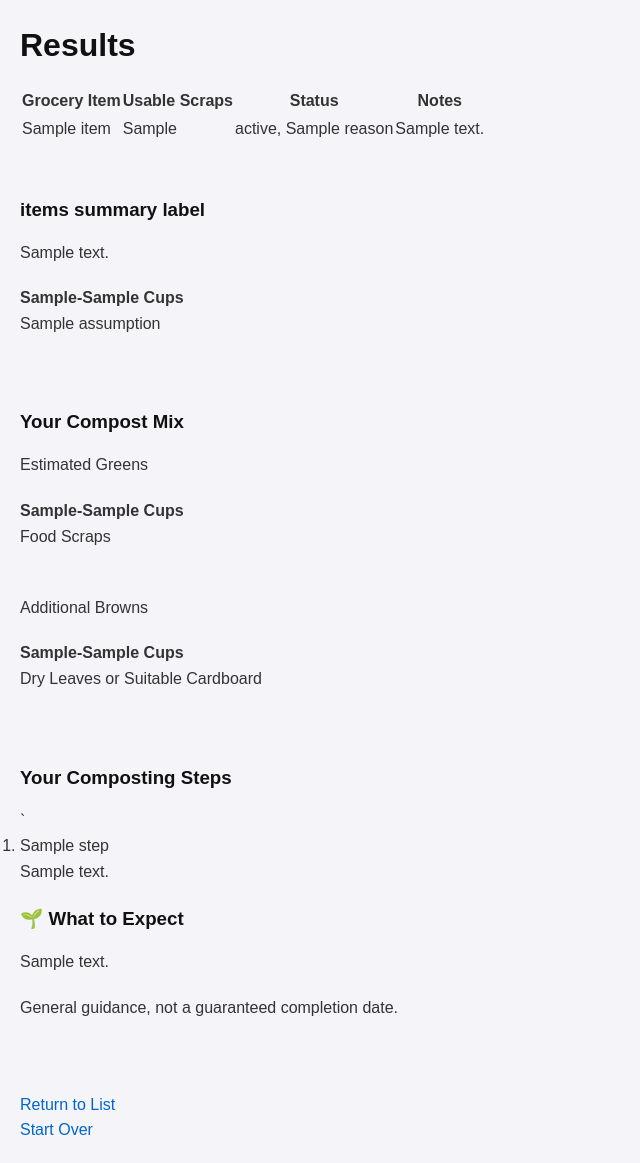
After one commit to al1talq/Compost-Companion, a Flask app: template templates/results.html in a window 1280 px wide. The commit adds this page. Shown: the whole page, without its empty margins (0-640 px from the left). Run offline with Flask 3, Linux system fonts and the light colour scheme; the template is opened without the code that fills it: most values are stand-ins (such as "Sample title", 1, 10 or a date in 2020).

Commit message:
frontend upd 1, Completed Framework

```diff
--- /dev/null
+++ b/templates/results.html
@@ -0,0 +1,107 @@
+<!DOCTYPE html>
+<html lang="en">
+<head>
+    <meta charset="UTF-8">
+    <meta name="viewport" content="width=device-width, initial-scale=1.0">
+    <title>Compost App Results</title>
+    <link rel="stylesheet" href="styles.css">
+</head>
+<body>
+    <h1>Results</h1>
+
+    <table>
+        <thead>
+            <tr>
+                <th>Grocery Item</th>
+                <th>Usable Scraps</th>
+                <th>Status</th>
+                <th>Notes</th>
+            </tr>
+        </thead>
+        <tbody>
+            <!-- Requires you to have defined an items list on the backend
+             Also, kinda unclear on how status/reason/preparation_note are defined,
+             so I just used the names you had in your example. Adjust as needed.
+             Not even sure if preparation note was meant to be here in this table
+              -->
+            {% for item in items %}
+            <tr>
+                <td>{{ item.name }}</td>
+                <td>{{ item.usable_scraps }}</td>
+                <td>{{ item.status}}, {{ item.reason }}</td>
+                <td>{{ item.preparation_note }}</td>
+            </tr>
+            {% endfor %}
+        </tbody>
+    </table><br><br>
+
+    <div>
+        <h3 id="Items_Summ_Label" >items summary label</h3>
+        <!--
+            Wasn't sure if the "Items_Estim_text" was supposed to literally say
+            "Estimated Usable Scraps" or if it was supposed to be represented by
+            "scrap_description" from items[]. I'm like 50% sure "scrap_description"
+            was meant to be used instead of "Usable_Scraps"
+        -->
+        <p id="Items_Estim_Text" >{{ scrap_description }}</p>
+        <h4 id="Estimated_Amt_Label" >{{ items.estimated_cups_min }}-{{ items.estimated_cups_max }} Cups</h4>
+        <p id="Items_Assumpt_Text" >{{ items.assumption }}</p>
+
+        <!-- Relies on the fact that GPT excludes the unknowns from the calculation -->
+        {% if has_unknown_amounts == true %}
+            <p id="Unknown_Amt_Disclaimer" class="Subnote">Partial estimate: Some items have unknown scrap amounts and are excluded from the total.</p>
+        {% endif %}
+
+    </div><br><br>
+
+    <div>
+        <h3 id="YourMix_Label" >Your Compost Mix</h3>
+
+        <div>
+            <p id="Greens_Estim_Label" >Estimated Greens</p>
+            <h4 id="Estimated_Amt_LabelG" >{{ summary.estimated_greens_min }}-{{ summary.estimated_greens_max }} Cups</h4>
+            <p id="Scraps_LabelG" >Food Scraps</p>
+        </div><br>
+
+        <div>
+            <p id="Browns_Estim_Label" >Additional Browns</p>
+            <h4 id="Estimated_Amt_LabelB" >{{ summary.additional_browns_min }}-{{ summary.additional_browns_max }} Cups</h4>
+            <p id="Scraps_LabelB" >Dry Leaves or Suitable Cardboard</p>
+        </div>
+    </div><br><br>
+
+    <div>
+        <h3 id="Steps_Label" >Your Composting Steps</h3>`
+        <ol>
+            <!-- wasnt sure if .title was necessary, added just incase -->
+            {% for step in plansteps %}
+                <li>{{ step.title }}
+                    <p> {{ step.description }}</p>
+                </li>
+            {% endfor %}
+        </ol>
+    </div>
+
+    <div>
+        <h3 id="Expect_Label" >🌱 What to Expect</h3>
+        <!--
+        Not sure if readiness_note is meant to be under summary or not,
+         remove "summary." if readiness is an independent argument
+         from summary's list of values -->
+        <p id="Readiness_Text"> {{ summary.readiness_note }}</p>
+        <p id="Guidance_Warning" class = "Subnote">General guidance, not a guaranteed completion date.</p>
+    </div><br><br>
+
+    <a id="return-edit-button" href="{{ url_for('home') }}">Return to List</a><br>
+    <a id="return-restart-button" href="{{ url_for('home') }}">Start Over</a>
+
+
+    <script>
+        document.getElementById('return-restart-button').addEventListener('click', () => {
+            sessionStorage.removeItem('compost.groceries');
+            sessionStorage.removeItem('compost.browns');
+        });
+    </script>
+
+</body>
+</html>
```
Also changed, not shown: templates/index.html (+23 -0 lines).
